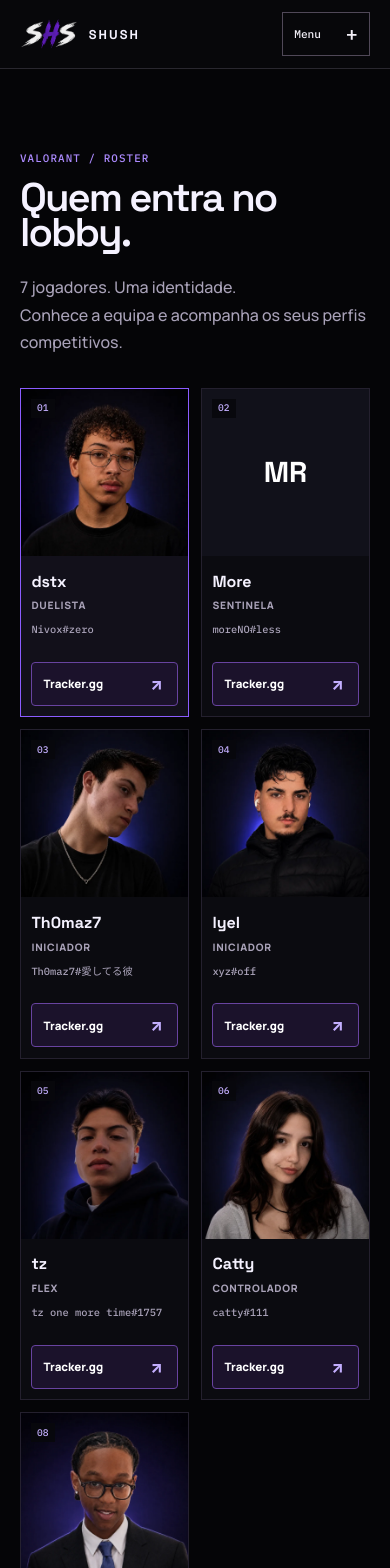
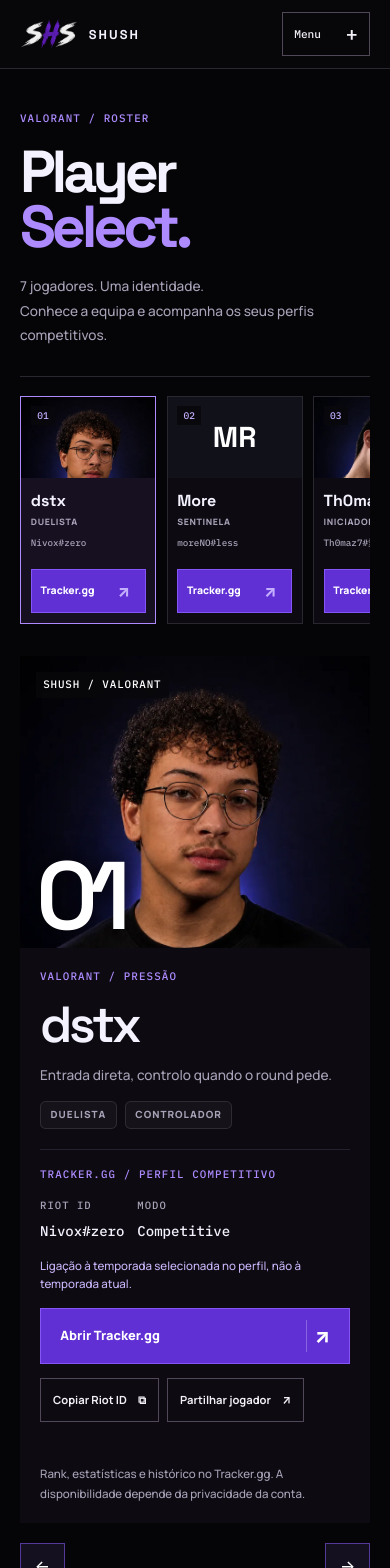
Before and after one commit to dstx11/Shush, a React (Vite) app: page /esports/valorant/roster in a window 390 px wide. Shown: the top 1568 px of the page. Built offline with nearby package versions, Linux system fonts and the light colour scheme.

Commit message:
Create Player Select with confirmed Tracker profiles, copy and sharing

```diff
--- a/src/components/roster/RosterSection.tsx
+++ b/src/components/roster/RosterSection.tsx
@@ -1,4 +1,5 @@
-import { useCallback } from 'react';
+import { useCallback, useEffect, useRef, useState } from 'react';
+import { copyText, shareUrl } from '../../lib/browser-transfer';
 import { useSearchParams } from 'react-router-dom';
 import { players } from '../../data/players';
 import { getCompetitiveProfile } from '../../data/competitive-profiles';
@@ -29,16 +30,17 @@
   const selectPrevious = () => selectPlayer((selectedIndex - 1 + players.length) % players.length);
 
   return (
-    <section id="roster" className="roster-section roster-select audit-roster relative scroll-mt-24 overflow-hidden px-5 pb-24 pt-36" aria-labelledby="roster-title">
-      <div className="mx-auto grid max-w-7xl gap-8">
-        <div className="roster-select-head css-reveal">
+    <section id="roster" className="player-page" aria-labelledby="roster-title">
+      <div className="shell">
+        <div className="page-heading player-heading">
           <div>
             <span className="section-kicker">Valorant / Roster</span>
-            <h1 id="roster-title">Quem entra no lobby.</h1>
+            <h1 id="roster-title">Player<br /><span>Select.</span></h1>
           </div>
           <p>{players.length} jogadores. Uma identidade.<br />Conhece a equipa e acompanha os seus perfis competitivos.</p>
         </div>
 
+        <div className="player-stage">
         <div className="character-strip" role="group" aria-label="Selecionar jogador">
           {players.map((player, index) => {
             const profile = getCompetitiveProfile(player.id);
@@ -66,7 +68,8 @@
           <p className="sr-only" role="status">Jogador selecionado: {selectedPlayer.displayName}.</p>
           <article id="selected-player" key={selectedPlayer.id} className="character-spotlight character-swap" aria-labelledby="selected-player-name">
             <div className="character-media">
-              <span className="character-index">{selectedPlayer.number}</span>
+              <span className="character-index" aria-hidden="true">{selectedPlayer.number}</span>
+              <span className="player-image-label mono">SHUSH / Valorant</span>
               {selectedPlayer.avatar ? (
                 <img src={selectedPlayer.avatar} alt={`Avatar de ${selectedPlayer.displayName}`} width="768" height="768" loading="eager" fetchPriority={selectedIndex === 0 ? 'high' : 'auto'} decoding="async" />
               ) : (
@@ -101,6 +104,7 @@
                   </dl>
                   {competitiveProfile.seasonId ? <p className="competitive-period">Ligação à temporada selecionada no perfil, não à temporada atual.</p> : null}
                   <TrackerButton href={competitiveProfile.trackerUrl} playerName={selectedPlayer.displayName} />
+                  <PlayerActions key={selectedPlayer.id} playerId={selectedPlayer.id} playerName={selectedPlayer.displayName} riotId={competitiveProfile.riotId} />
                   <p className="competitive-note">Rank, estatísticas e histórico no Tracker.gg. A disponibilidade depende da privacidade da conta.</p>
                 </div>
               ) : <p className="competitive-note">Perfil competitivo ainda não publicado.</p>}
@@ -123,8 +127,34 @@
             </button>
           </div>
         </div>
-
+        </div>
       </div>
     </section>
   );
 }
+
+function PlayerActions({ playerId, playerName, riotId }: { playerId: string; playerName: string; riotId: string }) {
+  const [feedback, setFeedback] = useState('');
+  const [manual, setManual] = useState('');
+  const mounted = useRef(true);
+  useEffect(() => { mounted.current = true; return () => { mounted.current = false; }; }, []);
+  const copy = async () => {
+    const copied = await copyText(riotId);
+    if (!mounted.current) return;
+    setManual(copied ? '' : riotId);
+    setFeedback(copied ? 'Riot ID copiado.' : 'Não foi possível copiar. Seleciona o Riot ID abaixo.');
+  };
+  const share = async () => {
+    const url = new URL('/esports/valorant/roster', window.location.origin);
+    url.searchParams.set('player', playerId);
+    const result = await shareUrl(url.href, `${playerName} — SHUSH`);
+    if (!mounted.current) return;
+    setManual(result === 'manual' ? url.href : '');
+    setFeedback(result === 'copied' ? 'Ligação do jogador copiada.' : result === 'shared' ? 'Opções de partilha abertas.' : result === 'cancelled' ? 'Partilha cancelada.' : 'Seleciona a ligação abaixo para partilhar.');
+  };
+  return <div className="player-utilities">
+    <div className="action-row"><button type="button" className="utility-button" onClick={copy}>Copiar Riot ID <span aria-hidden="true">⧉</span></button><button type="button" className="utility-button" onClick={share}>Partilhar jogador <span aria-hidden="true">↗</span></button></div>
+    <p className="action-feedback" role="status">{feedback}</p>
+    {manual ? <label className="manual-copy"><span>Texto para copiar</span><input readOnly value={manual} onFocus={(event) => event.target.select()} /></label> : null}
+  </div>;
+}
--- /dev/null
+++ b/src/lib/browser-transfer.ts
@@ -0,0 +1,27 @@
+/** User-initiated transfers only; unsupported/blocked APIs have visible fallbacks. */
+export async function copyText(text: string): Promise<boolean> {
+  try {
+    if (!navigator.clipboard?.writeText) return false;
+    await navigator.clipboard.writeText(text);
+    return true;
+  } catch { return false; }
+}
+
+export async function shareUrl(url: string, title: string): Promise<'shared' | 'copied' | 'cancelled' | 'manual'> {
+  if (navigator.share) {
+    try { await navigator.share({ url, title }); return 'shared'; }
+    catch (error) { if (error instanceof DOMException && error.name === 'AbortError') return 'cancelled'; }
+  }
+  return await copyText(url) ? 'copied' : 'manual';
+}
+
+export function downloadText(content: string, filename: string, mime = 'text/plain;charset=utf-8') {
+  const url = URL.createObjectURL(new Blob([content], { type: mime }));
+  const anchor = document.createElement('a');
+  anchor.href = url;
+  anchor.download = filename;
+  document.body.append(anchor);
+  anchor.click();
+  anchor.remove();
+  window.setTimeout(() => URL.revokeObjectURL(url), 1000);
+}
--- a/src/main.tsx
+++ b/src/main.tsx
@@ -7,6 +7,7 @@
 import './styles/base.css';
 import './styles/audit.css';
 import './styles/editorial.css';
+import './styles/players.css';
 
 const PRELOAD_RECOVERY_KEY = 'shush:preload-recovery-at';
 
--- /dev/null
+++ b/src/styles/players.css
@@ -0,0 +1,65 @@
+/* Player Select: a compact discovery rail, one focused editorial profile. */
+.player-page { padding-block: max(8.5rem, calc(7.5rem + env(safe-area-inset-top))) 5rem; }
+.page-heading { display: grid; grid-template-columns: 1fr .55fr; align-items: end; gap: 2rem; padding-bottom: 2.5rem; }
+.page-heading h1 { margin-top: 1rem; font: 700 clamp(3.8rem, 7.8vw, 8rem)/.93 var(--font-heading); letter-spacing: -.07em; }
+.page-heading h1 span { color: var(--signal); }
+.page-heading > p { max-width: 26rem; color: var(--muted); font-size: .9rem; line-height: 1.8; }
+.player-stage { display: grid; grid-template-columns: 21rem minmax(0, 1fr); gap: 1.5rem; align-items: start; border-top: 1px solid var(--line); padding-top: 1.5rem; }
+.player-stage .character-strip { grid-template-columns: repeat(2, minmax(0, 1fr)); gap: .65rem; }
+.player-stage .player-select-card { background: #0d0b11; border-color: var(--line); }
+.player-stage .player-select-card.is-active { border-color: var(--signal); background: #171021; }
+.player-stage .strip-avatar { aspect-ratio: 1.65; }
+.player-stage .strip-avatar img { object-position: center 28%; }
+.player-stage .player-card-name { padding: .7rem .6rem .4rem; gap: .2rem; }
+.player-stage .player-card-name small { font-size: .55rem; }
+.player-stage .player-card-riot-id { font-size: .58rem; min-height: 2.8em; }
+.player-stage .player-card-account { padding-inline: .6rem; gap: .45rem; }
+.player-stage .tracker-button-compact { font-size: .65rem; padding-inline: .55rem; }
+.player-stage .character-select { min-height: 0; }
+.player-stage .character-spotlight { grid-template-columns: .85fr 1fr; min-height: 36rem; border: 0; background: #0d0b11; }
+.player-stage .character-media { min-height: 100%; align-items: start; background: #16111e; }
+.player-stage .character-media img { width: 100%; height: 100%; aspect-ratio: auto; object-fit: cover; object-position: center top; }
+.player-stage .character-index { top: auto; bottom: .25rem; left: 1rem; font: 600 clamp(4rem, 8vw, 8rem)/1 var(--font-heading); letter-spacing: -.1em; color: #fff; text-shadow: 0 2px 24px #000; }
+.player-image-label { position: absolute; z-index: 3; top: 1rem; left: 1rem; color: white; background: #08080bcc; padding: .25rem .45rem; }
+.player-stage .character-fallback { min-height: 100%; background: repeating-linear-gradient(135deg, transparent 0 28px, #ad8bff0c 28px 29px), #171021; }
+.player-stage .avatar-ring { border-radius: 0; width: 65%; height: 65%; transform: rotate(-8deg); }
+.player-stage .character-fallback > span:last-child { font-size: clamp(4rem, 7vw, 7rem); color: var(--signal); letter-spacing: -.09em; }
+.player-stage .character-copy { padding: 1.75rem; gap: .9rem; }
+.player-stage .character-copy h2 { font: 600 clamp(2.5rem, 4.5vw, 5rem)/.98 var(--font-heading); letter-spacing: -.065em; overflow-wrap: anywhere; }
+.player-stage .character-copy > p { font-size: .85rem; }
+.player-stage .competitive-profile { margin-top: .4rem; gap: .9rem; padding-top: 1rem; }
+.player-stage .competitive-identity { display: grid; gap: .8rem; }
+.player-stage .competitive-identity dd { font: .88rem/1.6 var(--font-mono); }
+.player-stage .competitive-period { color: #c9b5fa; font-size: .72rem; }
+.player-stage .competitive-note { font-size: .72rem; line-height: 1.7; }
+.tracker-button { border-radius: 0; background: #6130d4; border-color: #8555f7; font-size: .8rem; }
+.player-stage .tracker-button:not(.tracker-button-compact) { width: 100%; }
+.utility-button { display: inline-flex; gap: .7rem; align-items: center; justify-content: space-between; min-height: 2.75rem; border: 1px solid #504858; background: transparent; padding: .6rem .75rem; color: var(--paper); font-size: .7rem; font-weight: 700; }
+.utility-button:hover { background: #21182c; border-color: var(--signal); }
+.player-utilities .action-row { gap: .5rem; }
+.action-feedback { min-height: 1.5em; color: #c9b5fa; font-size: .75rem; line-height: 1.6; margin-top: .6rem; }
+.manual-copy { display: grid; gap: .5rem; color: var(--muted); font-size: .75rem; margin-top: .6rem; }
+.manual-copy input { min-width: 0; width: 100%; border: 1px solid #504858; background: #08080b; color: white; padding: .75rem; font-size: 1rem; }
+.player-stage .character-controls { justify-content: space-between; padding-block: .5rem; }
+.player-stage .character-controls button { border-radius: 0; }
+@media (max-width: 1180px) {
+  .player-stage { grid-template-columns: 16rem minmax(0, 1fr); }
+  .player-stage .character-spotlight { grid-template-columns: 1fr; }
+  .player-stage .character-media { min-height: 0; aspect-ratio: 1.25; }
+  .player-stage .character-copy { padding: 1.5rem; }
+}
+@media (max-width: 767px) {
+  .player-page { padding-block: max(6.5rem, calc(5.5rem + env(safe-area-inset-top))) 3rem; }
+  .page-heading { grid-template-columns: 1fr; gap: 1.25rem; padding-bottom: 1.75rem; }
+  .page-heading h1 { font-size: clamp(3.7rem, 15vw, 6rem); }
+  .page-heading > p { font-size: .85rem; }
+  .player-stage { grid-template-columns: 1fr; gap: 1rem; padding-top: 1rem; }
+  .player-stage .character-strip { display: grid; grid-template-columns: repeat(7, 8.5rem); overflow-x: auto; padding: .2rem .2rem 1rem; scroll-snap-type: x proximity; }
+  .player-select-card { scroll-snap-align: start; }
+  .player-stage .character-media { aspect-ratio: 1.2; }
+  .player-stage .character-copy h2 { font-size: clamp(3rem, 13vw, 5rem); }
+  .player-stage .character-index { font-size: 6rem; }
+  .player-stage .character-copy { padding: 1.25rem; }
+  .player-stage .competitive-identity { display: flex; }
+  .player-stage .character-fallback > span:last-child { font-size: 7rem; }
+}
```
Also changed, not shown: 2 other files (tests, documents, lock files or other folders).
